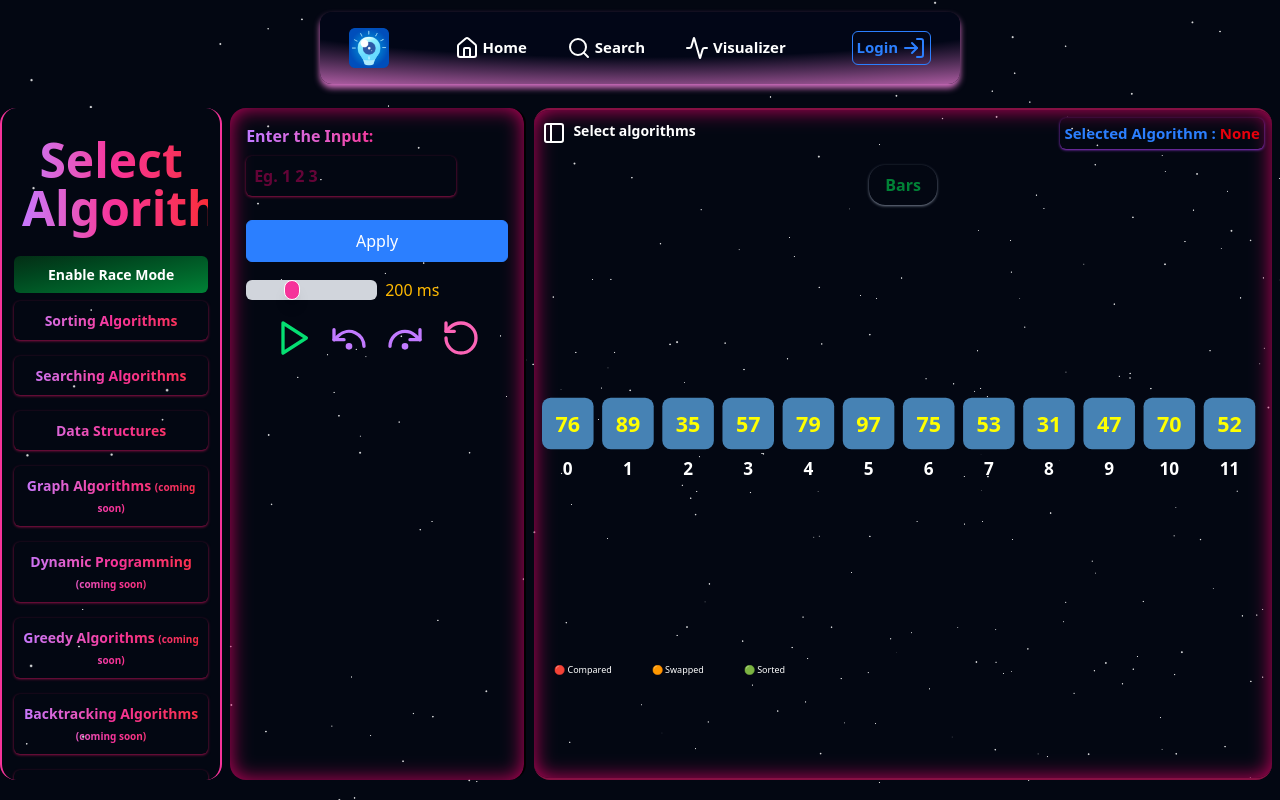
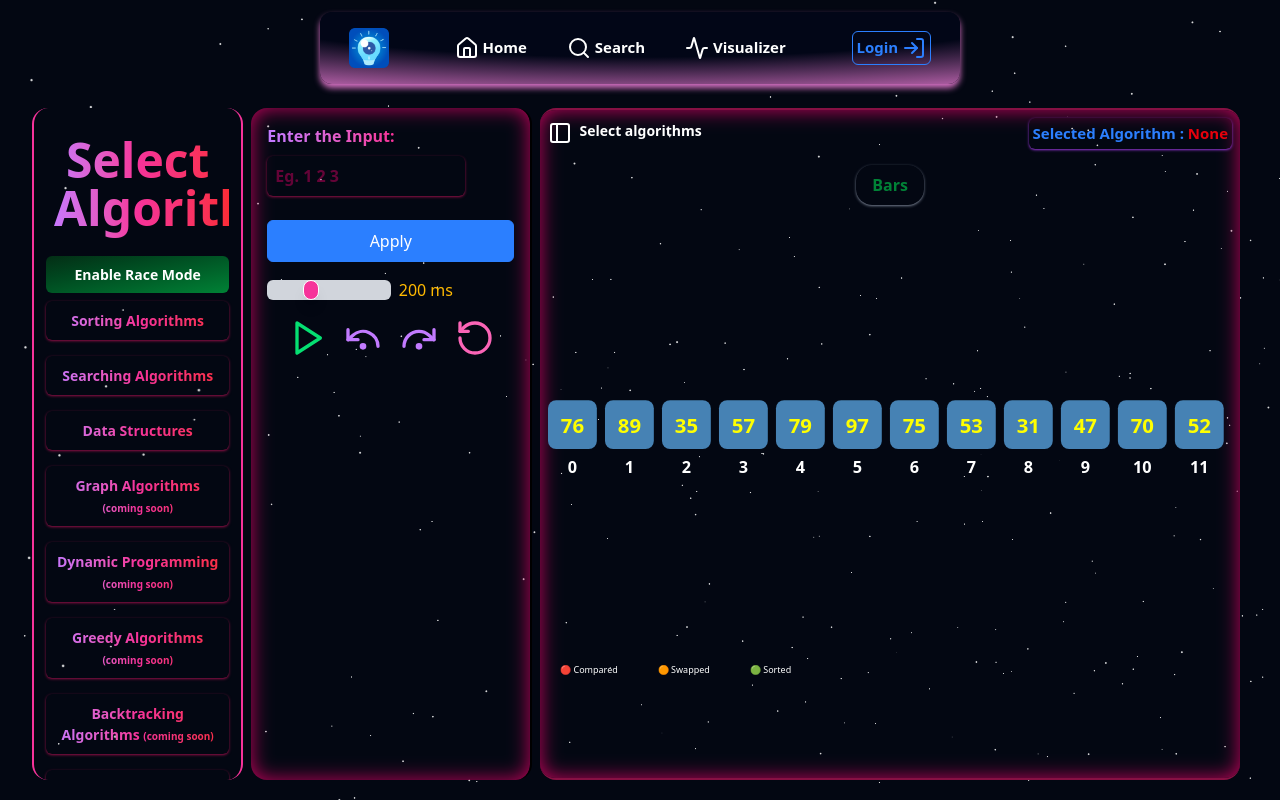
Before and after one commit to CodeBase404/DSA-Visualizer, a React (Vite) app: page /Visualizer in a window 1280 px wide. Built offline with nearby package versions, Linux system fonts and the light colour scheme.

Commit message:
Update Visualizer.jsx

```diff
--- a/src/components/Visualizer.jsx
+++ b/src/components/Visualizer.jsx
@@ -93,7 +93,7 @@ function Visualizer({ algorithm, setAlgorithm}) {
     }, [isPlaying, currentStep, steps, raceMode, raceSteps, algorithm, speed]);
 
     return (
-        <div className="relative md:max-w-[95vw] container m-auto lg:container lg:m-auto">
+        <div className="relative md:max-w-[95vw] container m-auto">
             <motion.div
                 initial={false}
                 animate={{
```
